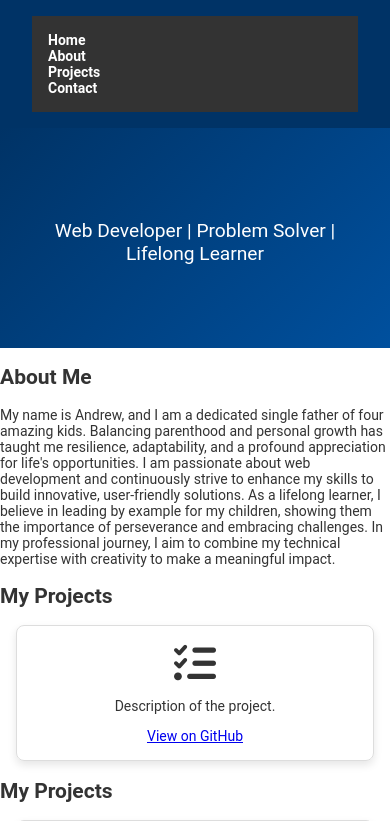
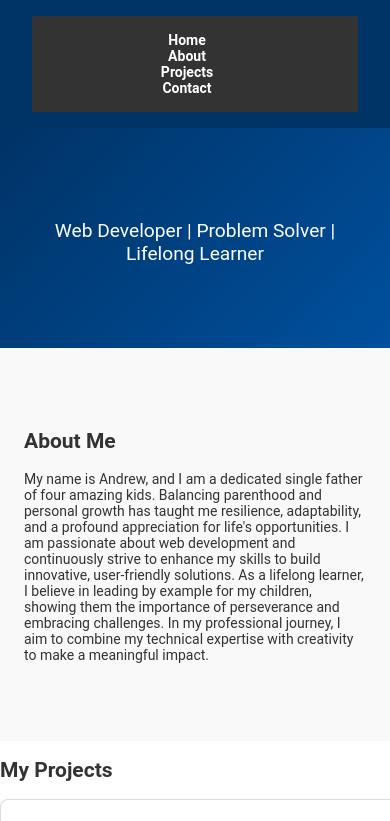
Before and after one commit to drewzin777/Portfolio-resume, a PHP site: page / in a window 390 px wide. Shown: the top 821 px of the page. Run offline with PHP 8.4, Linux system fonts and the light colour scheme.

Commit message:
Update style.css and index.html

```diff
--- a/CSS/style.css
+++ b/CSS/style.css
@@ -45,6 +45,17 @@
 
   #hero p {
     font-size: 1.2rem;
+  }
+
+  #about {
+    padding: 4rem 0;
+    background-color: #f9f9f9;
+  }
+
+  .container {
+    max-width: 1200px;
+    margin: 0 auto;
+    padding: 0 1.5rem;
   }
 
   .project-card {
@@ -106,14 +117,17 @@
   }
 
   button:hover {
-    background: #003366;
+    background: #002244;
+    transform: scale(1.05);
+    transition: all 0.3s;
   }
 
   footer {
     text-align: center;
-    padding: 1rem;
-    background: #f0f0f0;
+    padding: 1rem 0;
+    background: #003366;
     font-size: 0.9rem;
+    color: white;
   }
 
   @media (max-width: 768px) {
@@ -122,5 +136,16 @@
     }
     nav {
       flex-direction: column;
+      text-align: center;
+    }
+
+    .project-card {
+      margin: 1rem auto;
+      padding: 1.5rem;
+      width: 90%;
+    }
+
+    form {
+      width: 90%
     }
   }
--- a/index.html
+++ b/index.html
@@ -1,5 +1,6 @@
 <!DOCTYPE html>
 <html lang="en">
+
   <head>
     <meta charset="UTF-8">
     <meta name="viewport" content="width=device-width, initial-scale=1.0">
@@ -8,6 +9,7 @@
     <script src="js/script.js" defer></script>
     <link rel="stylesheet" href="https://cdnjs.cloudflare.com/ajax/libs/font-awesome/6.0.0-beta3/css/all.min.css">
   </head>
+
   <body>
     <header>
       <nav>
@@ -25,24 +27,28 @@
       </section>
 
       <section id="about">
+        <div class="container">
           <h2>About Me</h2>
           <p>
-        My name is Andrew, and I am a dedicated single father of four amazing kids. Balancing parenthood and personal growth has taught me resilience, adaptability, and a profound appreciation for life's opportunities. I am passionate about web development and continuously strive to enhance my skills to build innovative, user-friendly solutions. As a lifelong learner, I believe in leading by example for my children, showing them the importance of perseverance and embracing challenges. In my professional journey, I aim to combine my technical expertise with creativity to make a meaningful impact.
+            My name is Andrew, and I am a dedicated single father of four amazing kids. Balancing parenthood and
+            personal growth has taught me resilience, adaptability, and a profound appreciation for life's
+            opportunities. I am passionate about web development and continuously strive to enhance my skills to build
+            innovative, user-friendly solutions. As a lifelong learner, I believe in leading by example for my children,
+            showing them the importance of perseverance and embracing challenges. In my professional journey, I aim to
+            combine my technical expertise with creativity to make a meaningful impact.
           </p>
+        </div>
       </section>
 
       <section id="projects">
         <h2>My Projects</h2>
         <div class="project-card">
           <i class="fas fa-tasks fa-3x"></i>
-
           <p>Description of the project.</p>
           <a href="https://github.com/drewzin/project">View on GitHub</a>
         </div>
-    </section>
 
-    <section id="projects">
-      <h2>My Projects</h2>
+        <div id="project2">
           <div class="project-card">
             <img src="img/porject1.jpg" alt="Project 1">
             <p>Description of project.</p>
@@ -71,4 +77,5 @@
       <p>© 2024 Andrew Amento. All rights reserved.</p>
     </footer>
   </body>
+
 </html>
```
Lines whose indentation alone changed are shown as unchanged.
